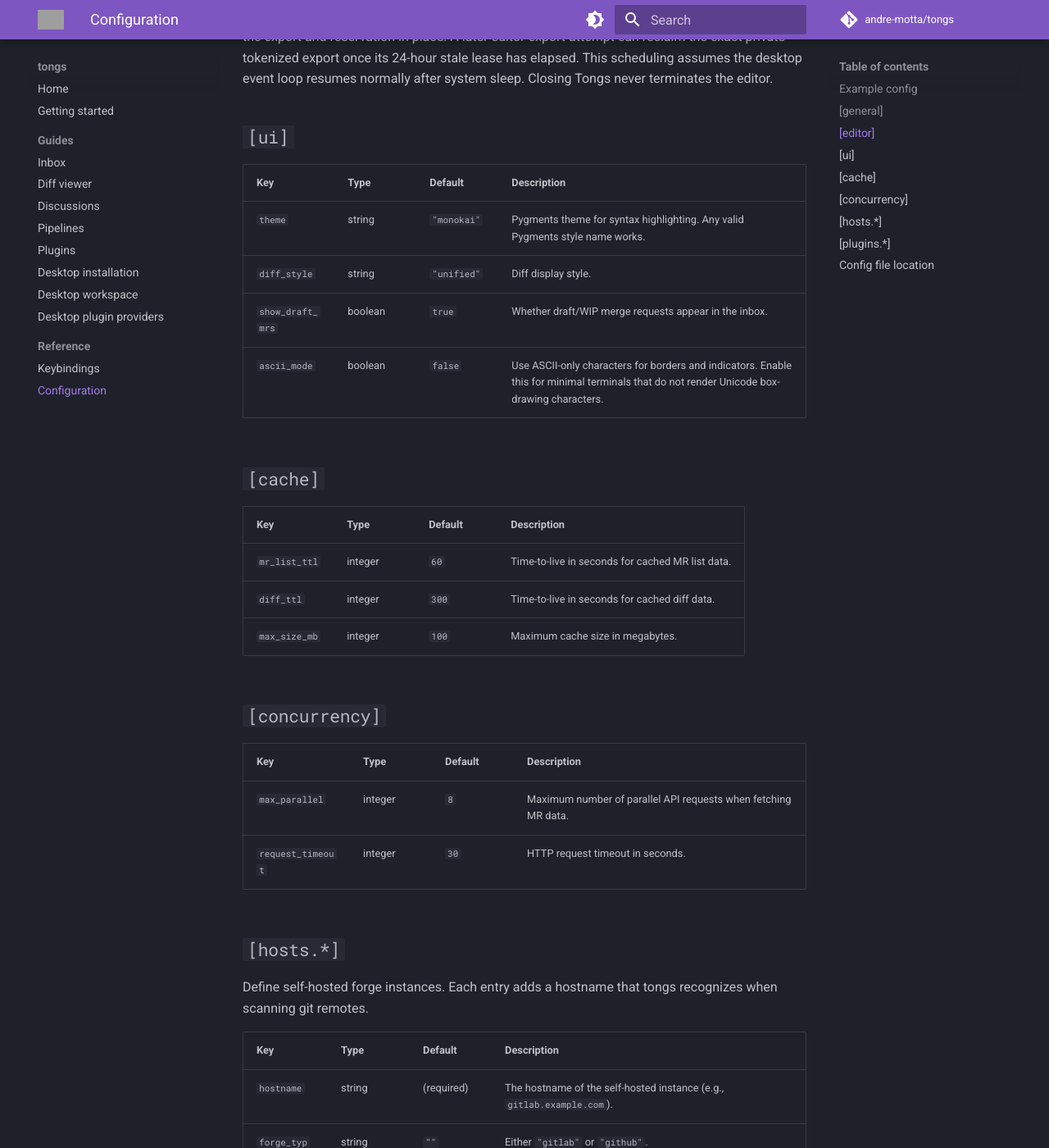
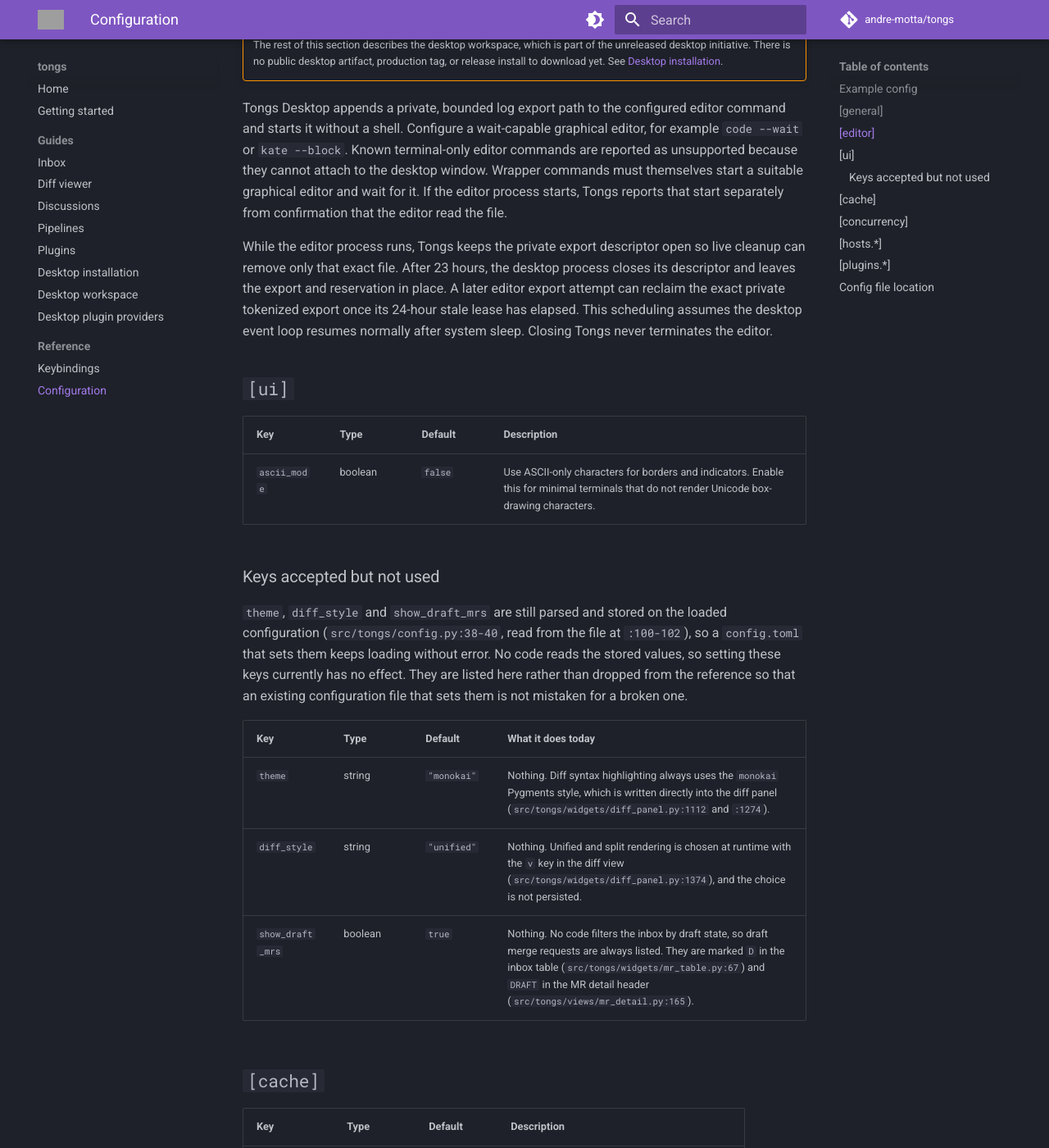
Before and after one commit to andre-motta/tongs, an MkDocs documentation site: the page built from docs/reference/configuration.md, in a window 1280 px wide and 1400 px high, scrolled down 1638 px. Shown: the whole window at 82% size. Built offline with MkDocs 1.6.1 and Material for MkDocs 9.7.7, drawn with Linux system fonts in a browser that asks for light colours; comment, search, counter and statistics services are not loaded; some of the changed text lies outside the part shown; grey boxes are pictures that could not be loaded.

Commit message:
Document configuration keys that the code does not read
Refs #54: mark ui.theme, ui.diff_style, ui.show_draft_mrs as inert and scope the editor table to the desktop workspace.

Co-Authored-By: Claude Opus 5 <noreply@anthropic.com>
Signed-off-by: Andre Lustosa <alustosa@redhat.com>

```diff
--- a/docs/reference/configuration.md
+++ b/docs/reference/configuration.md
@@ -13,13 +13,10 @@ scan_root = "~/git"
 scan_depth = 5
 
 [editor]
-command = "nvim"
+command = "code --wait"
 external_editor_enabled = true
 
 [ui]
-theme = "monokai"
-diff_style = "unified"
-show_draft_mrs = true
 ascii_mode = false
 
 [cache]
@@ -47,10 +44,26 @@ forge_type = "gitlab"
 
 ## `[editor]`
 
+Both keys are read only by the desktop workspace
+(`src/tongs/services/workspace_utilities.py:205` and `:219`). The terminal
+interface does not read them. Its ++f2++ handlers read `$VISUAL`, then
+`$EDITOR`, and otherwise use the first of `nvim`, `vim`, `vi` or `nano` found on
+`PATH` (`src/tongs/widgets/comment_editor.py:348-356`); the pipeline log viewer
+uses the same order and also accepts `less`
+(`src/tongs/widgets/pipeline_panel.py:480-489`). Setting `command` therefore
+does not change which editor ++f2++ opens in the terminal.
+
 | Key | Type | Default | Description |
 |-----|------|---------|-------------|
-| `command` | string | `""` (uses `$VISUAL`) | Trusted editor command for external editing. Falls back to `$VISUAL`, then `$EDITOR`, if empty. |
-| `external_editor_enabled` | boolean | `true` | Whether ++f2++ opens configured external-editor workflows. |
+| `command` | string | `""` | Editor command the desktop workspace starts for external editing. When empty, the desktop workspace falls back to `$VISUAL`, then `$EDITOR`. |
+| `external_editor_enabled` | boolean | `true` | Whether the desktop workspace offers external editing. When `false`, the desktop workspace reports external editor access as disabled. |
+
+!!! warning "Unreleased feature"
+
+    The rest of this section describes the desktop workspace, which is part of
+    the unreleased desktop initiative. There is no public desktop artifact,
+    production tag, or release install to download yet. See
+    [Desktop installation](../desktop/installation.md).
 
 Tongs Desktop appends a private, bounded log export path to the configured editor
 command and starts it without a shell. Configure a wait-capable graphical editor,
@@ -71,10 +84,22 @@ resumes normally after system sleep. Closing Tongs never terminates the editor.
 
 | Key | Type | Default | Description |
 |-----|------|---------|-------------|
-| `theme` | string | `"monokai"` | Pygments theme for syntax highlighting. Any valid Pygments style name works. |
-| `diff_style` | string | `"unified"` | Diff display style. |
-| `show_draft_mrs` | boolean | `true` | Whether draft/WIP merge requests appear in the inbox. |
 | `ascii_mode` | boolean | `false` | Use ASCII-only characters for borders and indicators. Enable this for minimal terminals that do not render Unicode box-drawing characters. |
+
+### Keys accepted but not used
+
+`theme`, `diff_style` and `show_draft_mrs` are still parsed and stored on the
+loaded configuration (`src/tongs/config.py:38-40`, read from the file at
+`:100-102`), so a `config.toml` that sets them keeps loading without error.
+No code reads the stored values, so setting these keys currently has no effect.
+They are listed here rather than dropped from the reference so that an existing
+configuration file that sets them is not mistaken for a broken one.
+
+| Key | Type | Default | What it does today |
+|-----|------|---------|--------------------|
+| `theme` | string | `"monokai"` | Nothing. Diff syntax highlighting always uses the `monokai` Pygments style, which is written directly into the diff panel (`src/tongs/widgets/diff_panel.py:1112` and `:1274`). |
+| `diff_style` | string | `"unified"` | Nothing. Unified and split rendering is chosen at runtime with the `v` key in the diff view (`src/tongs/widgets/diff_panel.py:1374`), and the choice is not persisted. |
+| `show_draft_mrs` | boolean | `true` | Nothing. No code filters the inbox by draft state, so draft merge requests are always listed. They are marked `D` in the inbox table (`src/tongs/widgets/mr_table.py:67`) and `DRAFT` in the MR detail header (`src/tongs/views/mr_detail.py:165`). |
 
 ## `[cache]`
 
```
